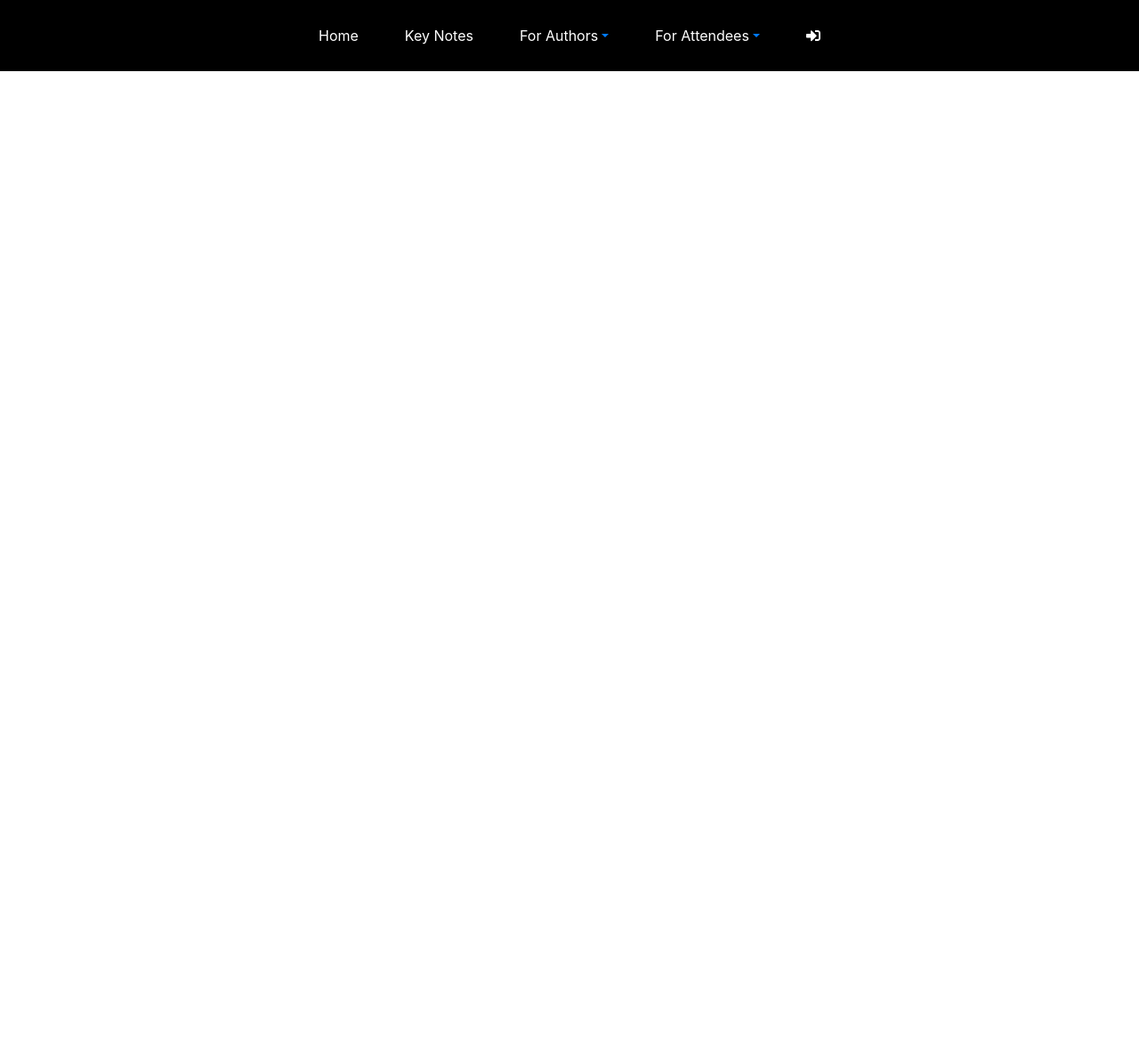
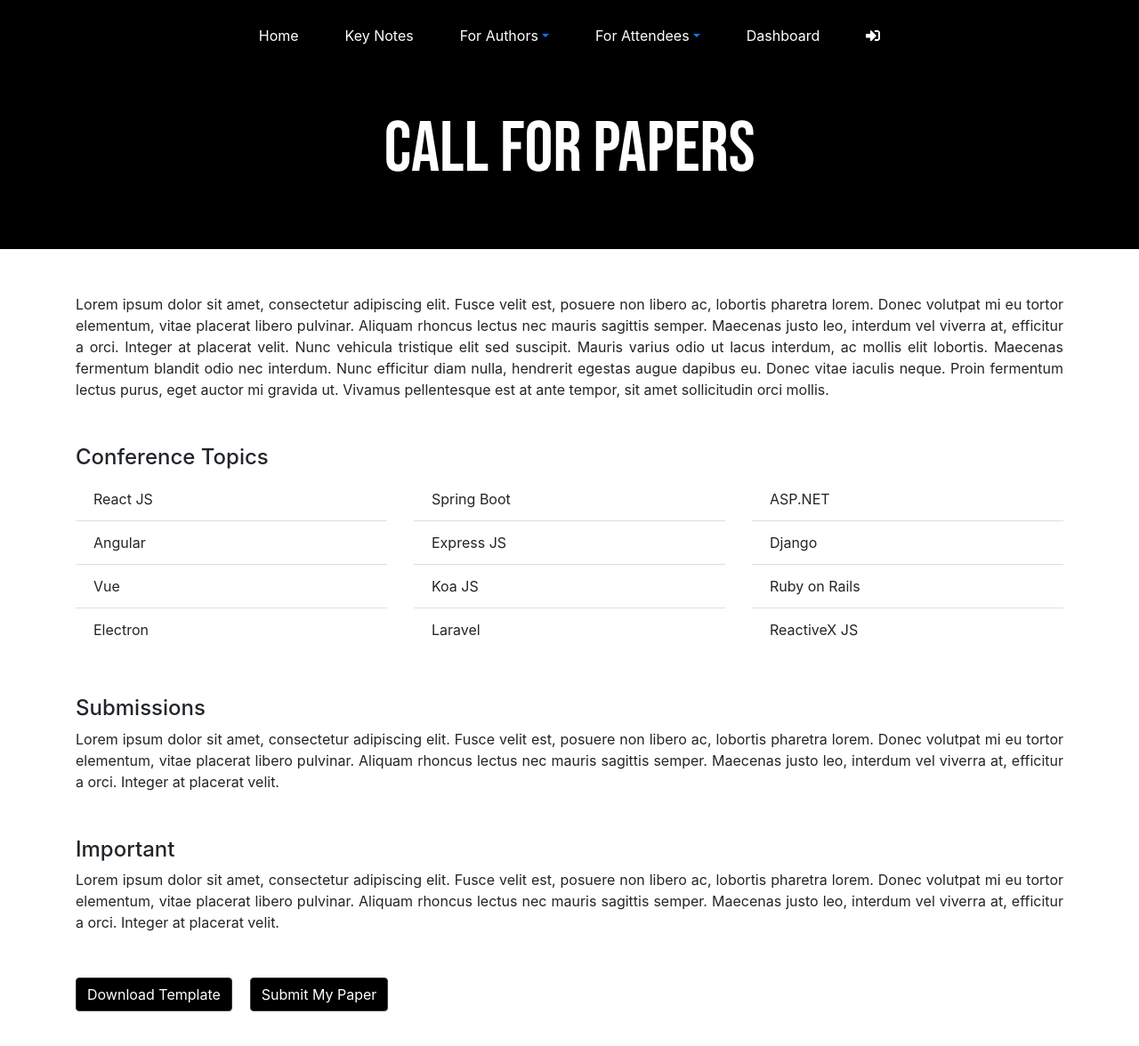
Before and after one commit to shamoda/ICAF-fe, a React (Vite) app: page /papers in a window 1280 px wide. Shown: the top 1176 px of the page at 89% size. Before the commit the page ends 800 px from the top, so only its background shows below. Built offline with nearby package versions, Linux system fonts and the light colour scheme.

Commit message:
changes added

```diff
--- a/package.json
+++ b/package.json
@@ -14,6 +14,7 @@
   },
   "dependencies": {
     "@fortawesome/fontawesome-svg-core": "^1.2.35",
+    "@fortawesome/free-brands-svg-icons": "^5.15.3",
     "@fortawesome/free-solid-svg-icons": "^5.15.3",
     "@fortawesome/react-fontawesome": "^0.1.14",
     "axios": "^0.21.1",
--- a/src/component/FrontEnd.js
+++ b/src/component/FrontEnd.js
@@ -2,6 +2,8 @@ import React, { Component } from 'react';
 import {BrowserRouter as Router, Route, Switch } from 'react-router-dom';
 import Header from './Header-Footer/Header';
 import Home from './Home/Home';
+import KeyNotes from './KeyNotes/KeyNotes';
+import Papers from './Papers/Papers';
 
 class FrontEnd extends Component {
     state = {  }
@@ -12,6 +14,8 @@ class FrontEnd extends Component {
                     <Header/>
                         <Switch>
                             <Route path="/" exact component={Home} />
+                            <Route path="/keynotes" component={KeyNotes}/>
+                            <Route path="/papers" component={Papers}/>
                         </Switch>
                 </Router>
             </div>
--- a/src/component/Header-Footer/Header.js
+++ b/src/component/Header-Footer/Header.js
@@ -12,8 +12,8 @@ class Header extends Component {
         super(props);
         this.state = { }
 
-        this.researchers = this.researchers.bind(this)
-        this.presenters = this.presenters.bind(this)
+        this.papers = this.papers.bind(this)
+        this.presentations = this.presentations.bind(this)
         this.workshops = this.workshops.bind(this)
         this.importantDates = this.importantDates.bind(this)
         this.program = this.program.bind(this)
@@ -21,12 +21,12 @@ class Header extends Component {
 
     }
 
-    researchers() {
-        return this.props.history.push('/researchers')
+    papers() {
+        return this.props.history.push('/papers')
     }
 
-    presenters() {
-        return this.props.history.push('/presenters')
+    presentations() {
+        return this.props.history.push('/presentations')
     }
 
     workshops() {
@@ -60,9 +60,9 @@ class Header extends Component {
                             </Nav.Item>
                             <Nav.Item>
                             <NavDropdown className="nav-link header-item header-dropdown" title={<span className="header-dropdown-item">For Authors</span>} id="nav-dropdown">
-                                <NavDropdown.Item onClick={this.researchers} eventKey="4.1">Researchers</NavDropdown.Item>
-                                <NavDropdown.Item onClick={this.presenters} eventKey="4.1">Presenters</NavDropdown.Item>
-                                <NavDropdown.Item onClick={this.workshops} eventKey="4.1">Workshop Conductors</NavDropdown.Item>
+                                <NavDropdown.Item onClick={this.papers} eventKey="4.1">Call for Papers</NavDropdown.Item>
+                                <NavDropdown.Item onClick={this.presentations} eventKey="4.1">Call for Presentations</NavDropdown.Item>
+                                <NavDropdown.Item onClick={this.workshops} eventKey="4.1">Call for Workshops</NavDropdown.Item>
                                 <NavDropdown.Divider />
                                 <NavDropdown.Item onClick={this.importantDates} eventKey="4.1">Important Dates</NavDropdown.Item>
                             </NavDropdown>
@@ -73,6 +73,12 @@ class Header extends Component {
                                     <NavDropdown.Divider />
                                     <NavDropdown.Item onClick={this.registrations} eventKey="4.1">Registrations</NavDropdown.Item>
                                 </NavDropdown>
+                            </Nav.Item>
+                            <Nav.Item>
+                                <NavLink className="nav-link header-item" to="/attendeedashboard">Dashboard</NavLink>
+                                {/*<NavLink className="nav-link header-item" to="/reviewerdashboard">Dashboard</NavLink>*/}
+                                {/*<NavLink className="nav-link header-item" to="/editordashboard">Dashboard</NavLink>*/}
+                                {/*<NavLink className="nav-link header-item" to="/admindashboard">Dashboard</NavLink>*/}
                             </Nav.Item>
                             <Nav.Item>
                                 <NavLink className="nav-link header-item" to="/login"><FontAwesomeIcon icon={faSignInAlt} /></NavLink>
--- a/src/component/Home/Home.js
+++ b/src/component/Home/Home.js
@@ -12,7 +12,7 @@ class Home extends Component {
                     <Carousel.Item interval={10}>
                         <Image src={banner} fluid />
                         <Carousel.Caption>
-                            <p className="home-banner-title">ICAC 2021</p>
+                            <p className="home-banner-title">ICAF 2021</p>
                             <h1>International Conference on Application Frameworks</h1>
                             <br/>
                             <h3>04th 05th and 06th July 2021</h3>
--- a/src/component/KeyNotes/KeyNotes.css
+++ b/src/component/KeyNotes/KeyNotes.css
@@ -0,0 +1,18 @@
+.keynotes-title {
+    font-family: 'Bebas Neue', cursive;
+    color: white;
+    font-size: 80px;
+    height: 200px;
+    background: black;
+    text-align: center;
+    padding: 28px 0px;
+}
+
+.keynotes-speakers {
+    padding: 50px 0px;
+}
+
+.keynotes-links {
+    margin-right: 10px;
+    color: black;
+}
--- /dev/null
+++ b/src/component/Papers/Papers.css
@@ -0,0 +1,29 @@
+.papers-title {
+    font-family: 'Bebas Neue', cursive;
+    color: white;
+    font-size: 80px;
+    height: 200px;
+    background: black;
+    text-align: center;
+    padding: 28px 0px;
+}
+
+.papers-container {
+    margin-top: 50px;
+}
+
+.papers-description {
+    text-align: justify;
+}
+
+.papers-topics {
+    margin-top: 50px;
+    text-align: justify;
+}
+
+.papers-button {
+    background-color: black !important;
+    /* border-radius: 20px !important; */
+    margin-right: 20px;
+    margin-bottom: 50px;
+}
--- /dev/null
+++ b/src/component/Papers/Papers.js
@@ -0,0 +1,87 @@
+import React, { Component } from 'react';
+import { Col, Container, Row, ListGroup, Button } from 'react-bootstrap';
+import './Papers.css'
+
+class Papers extends Component {
+    state = {  }
+    render() {
+        return (
+            <div>
+                <div className="papers-title">
+                    CALL FOR PAPERS
+                </div>
+
+                <Container className="papers-container">
+                    <div className="papers-description">
+                        Lorem ipsum dolor sit amet, consectetur adipiscing elit. Fusce velit est, posuere non libero ac,
+                        lobortis pharetra lorem. Donec volutpat mi eu tortor elementum, vitae placerat libero pulvinar.
+                        Aliquam rhoncus lectus nec mauris sagittis semper. Maecenas justo leo, interdum vel viverra at,
+                        efficitur a orci. Integer at placerat velit. Nunc vehicula tristique elit sed suscipit. Mauris varius
+                        odio ut lacus interdum, ac mollis elit lobortis. Maecenas fermentum blandit odio nec interdum. Nunc
+                        efficitur diam nulla, hendrerit egestas augue dapibus eu. Donec vitae iaculis neque. Proin fermentum
+                        lectus purus, eget auctor mi gravida ut. Vivamus pellentesque est at ante tempor, sit amet sollicitudin
+                        orci mollis.
+                    </div>
+
+                    <div className="papers-topics">
+                        <h4>Conference Topics</h4>
+                        <Row>
+                            <Col>
+                                <ListGroup variant="flush">
+                                    <ListGroup.Item>React JS</ListGroup.Item>
+                                    <ListGroup.Item>Angular</ListGroup.Item>
+                                    <ListGroup.Item>Vue</ListGroup.Item>
+                                    <ListGroup.Item>Electron</ListGroup.Item>
+                                </ListGroup>
+                            </Col>
+                            <Col>
+                                <ListGroup variant="flush">
+                                    <ListGroup.Item>Spring Boot</ListGroup.Item>
+                                    <ListGroup.Item>Express JS</ListGroup.Item>
+                                    <ListGroup.Item>Koa JS</ListGroup.Item>
+                                    <ListGroup.Item>Laravel</ListGroup.Item>
+                                </ListGroup>
+                            </Col>
+                            <Col>
+                                <ListGroup variant="flush">
+                                    <ListGroup.Item>ASP.NET</ListGroup.Item>
+                                    <ListGroup.Item>Django</ListGroup.Item>
+                                    <ListGroup.Item>Ruby on Rails</ListGroup.Item>
+                                    <ListGroup.Item>ReactiveX JS</ListGroup.Item>
+                                </ListGroup>
+                            </Col>
+                        </Row>
+                    </div>
+
+                    <div className="papers-topics">
+                        <h4>Submissions</h4>
+                        <p>
+                            Lorem ipsum dolor sit amet, consectetur adipiscing elit. Fusce velit est, posuere non libero ac,
+                            lobortis pharetra lorem. Donec volutpat mi eu tortor elementum, vitae placerat libero pulvinar.
+                            Aliquam rhoncus lectus nec mauris sagittis semper. Maecenas justo leo, interdum vel viverra at,
+                            efficitur a orci. Integer at placerat velit.
+                        </p>
+                    </div>
+
+                    <div className="papers-topics">
+                        <h4>Important</h4>
+                        <p>
+                            Lorem ipsum dolor sit amet, consectetur adipiscing elit. Fusce velit est, posuere non libero ac,
+                            lobortis pharetra lorem. Donec volutpat mi eu tortor elementum, vitae placerat libero pulvinar.
+                            Aliquam rhoncus lectus nec mauris sagittis semper. Maecenas justo leo, interdum vel viverra at,
+                            efficitur a orci. Integer at placerat velit.
+                        </p>
+                    </div>
+
+                    <div className="papers-topics">
+                        <Button variant="dark" className="papers-button">Download Template</Button>
+                        <Button variant="dark" className="papers-button">Submit My Paper</Button>
+                    </div>
+
+                </Container>
+            </div>
+         );
+    }
+}
+
+export default Papers;
```
Also changed, not shown: src/component/KeyNotes/KeyNotes.js (+51 -1 lines), src/asset/p1.jpg, 1 other file (tests, documents, lock files or other folders).
